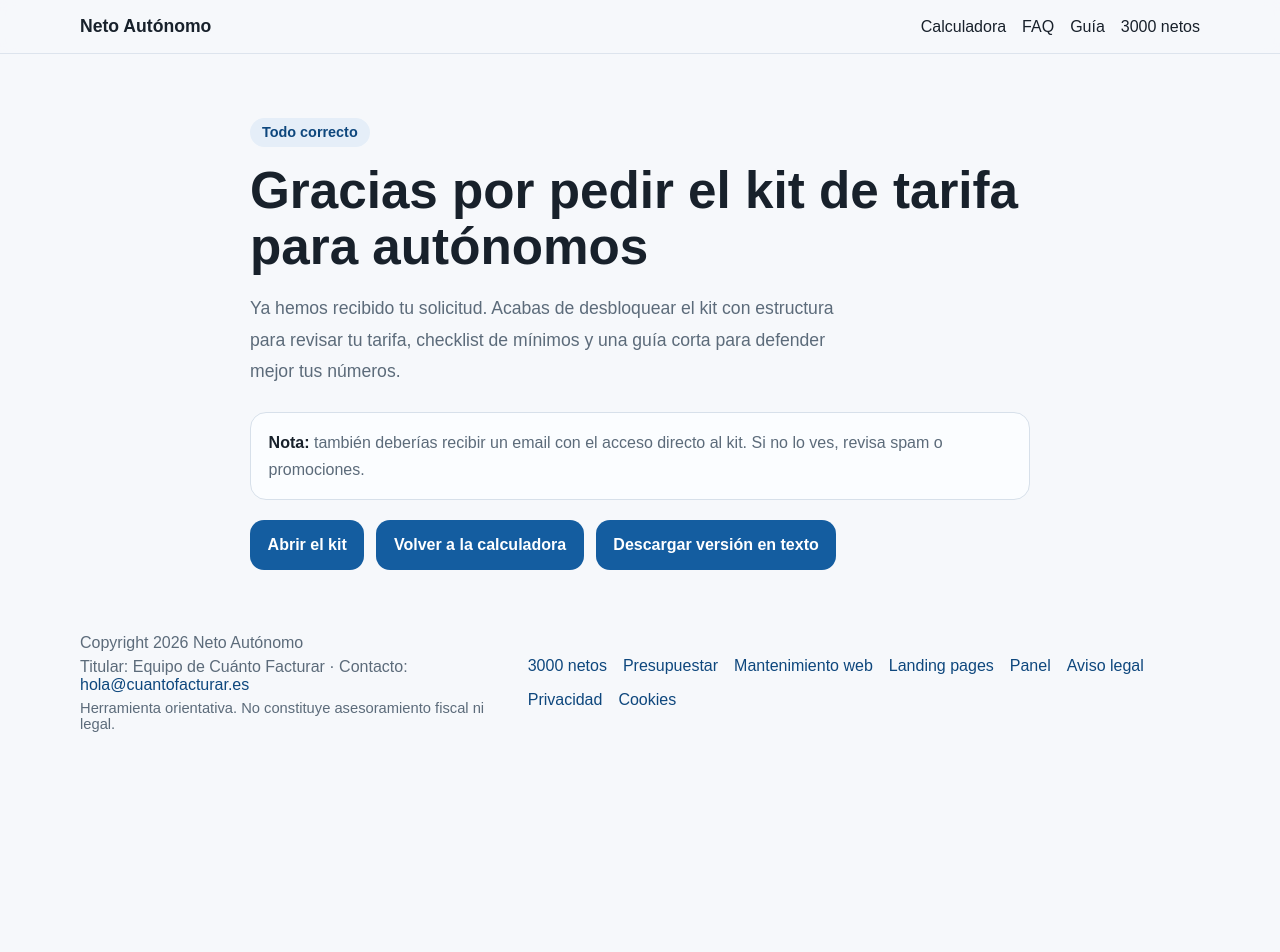
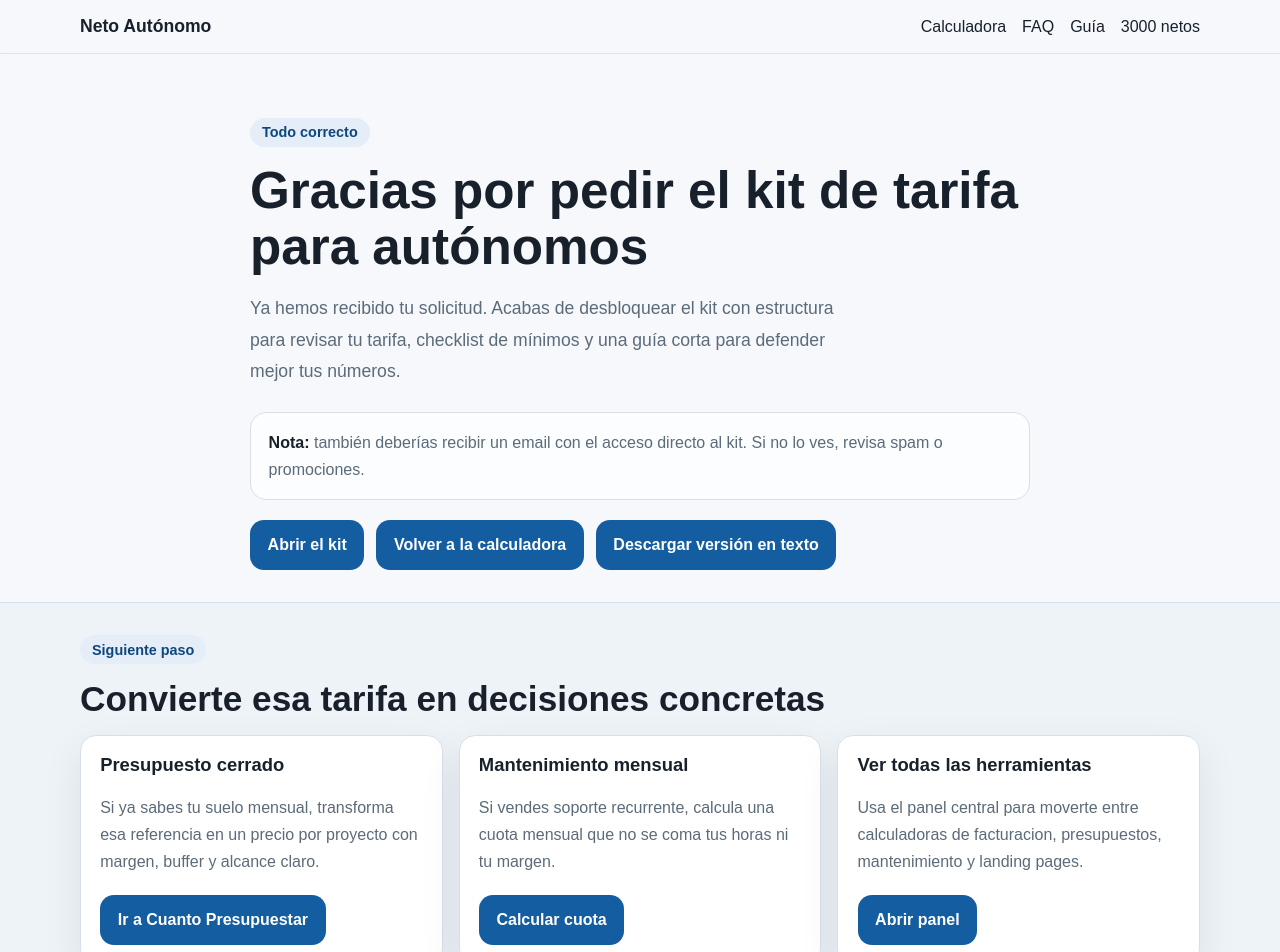
Before and after one commit to djimenezm/neto-autonomo, a Next.js app: page /gracias-kit-tarifa in a window 1280 px wide. Shown: the top 952 px of the page. Before the commit the page ends 800 px from the top, so only its background shows below. Built offline with nearby package versions, Linux system fonts and the light colour scheme.

Commit message:
Add next steps to tariff kit thank-you page

```diff
--- a/app/gracias-kit-tarifa/page.tsx
+++ b/app/gracias-kit-tarifa/page.tsx
@@ -44,6 +44,53 @@ export default function GraciasKitTarifaPage() {
         </div>
       </section>
 
+      <section className="section alt">
+        <div className="container">
+          <span className="eyebrow">Siguiente paso</span>
+          <h2>Convierte esa tarifa en decisiones concretas</h2>
+          <div className="feature-grid" aria-label="Siguientes pasos recomendados">
+            <article className="feature-card">
+              <h3>Presupuesto cerrado</h3>
+              <p>
+                Si ya sabes tu suelo mensual, transforma esa referencia en un precio por proyecto
+                con margen, buffer y alcance claro.
+              </p>
+              <div className="guide-cta">
+                <a href="https://www.cuantopresupuestar.es" className="primary-button">
+                  Ir a Cuanto Presupuestar
+                </a>
+              </div>
+            </article>
+
+            <article className="feature-card">
+              <h3>Mantenimiento mensual</h3>
+              <p>
+                Si vendes soporte recurrente, calcula una cuota mensual que no se coma tus horas
+                ni tu margen.
+              </p>
+              <div className="guide-cta">
+                <a href="https://www.mantenimientowebmensual.es" className="primary-button">
+                  Calcular cuota
+                </a>
+              </div>
+            </article>
+
+            <article className="feature-card">
+              <h3>Ver todas las herramientas</h3>
+              <p>
+                Usa el panel central para moverte entre calculadoras de facturacion, presupuestos,
+                mantenimiento y landing pages.
+              </p>
+              <div className="guide-cta">
+                <a href="https://www.paneldeherramientas.es" className="primary-button">
+                  Abrir panel
+                </a>
+              </div>
+            </article>
+          </div>
+        </div>
+      </section>
+
       <Footer />
     </main>
   );
```
